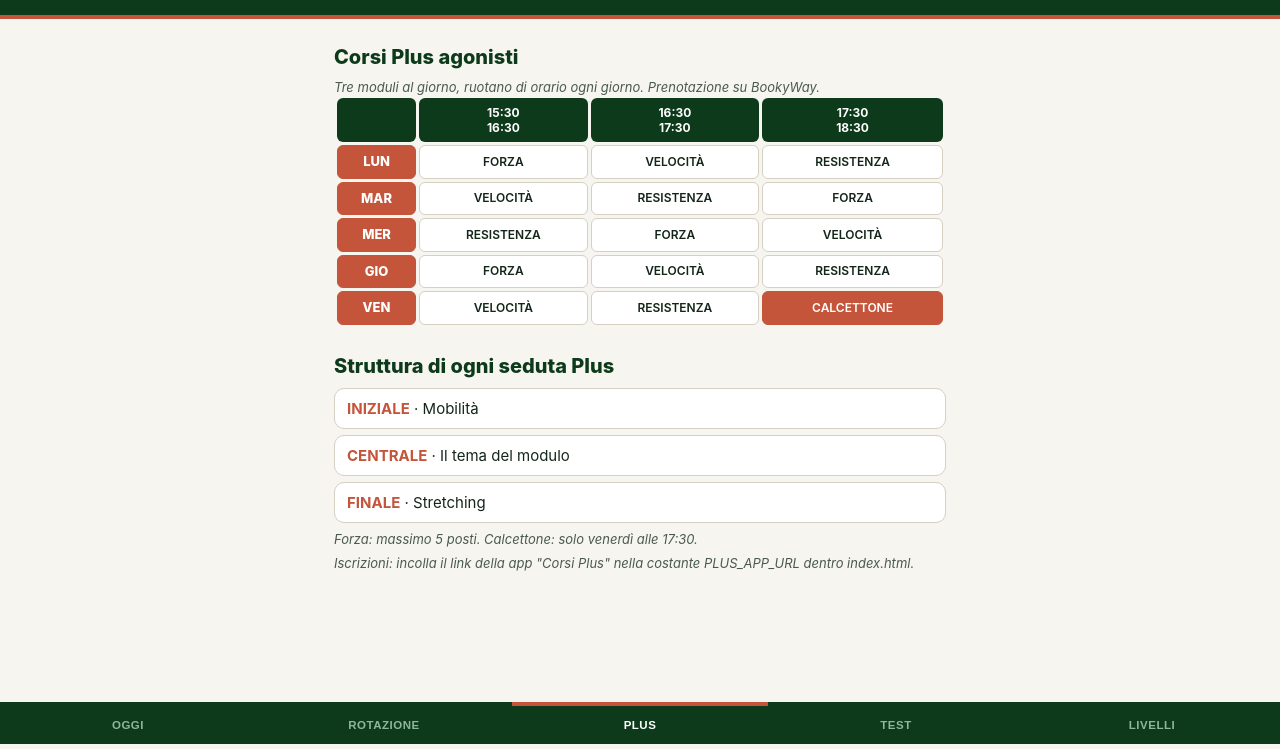
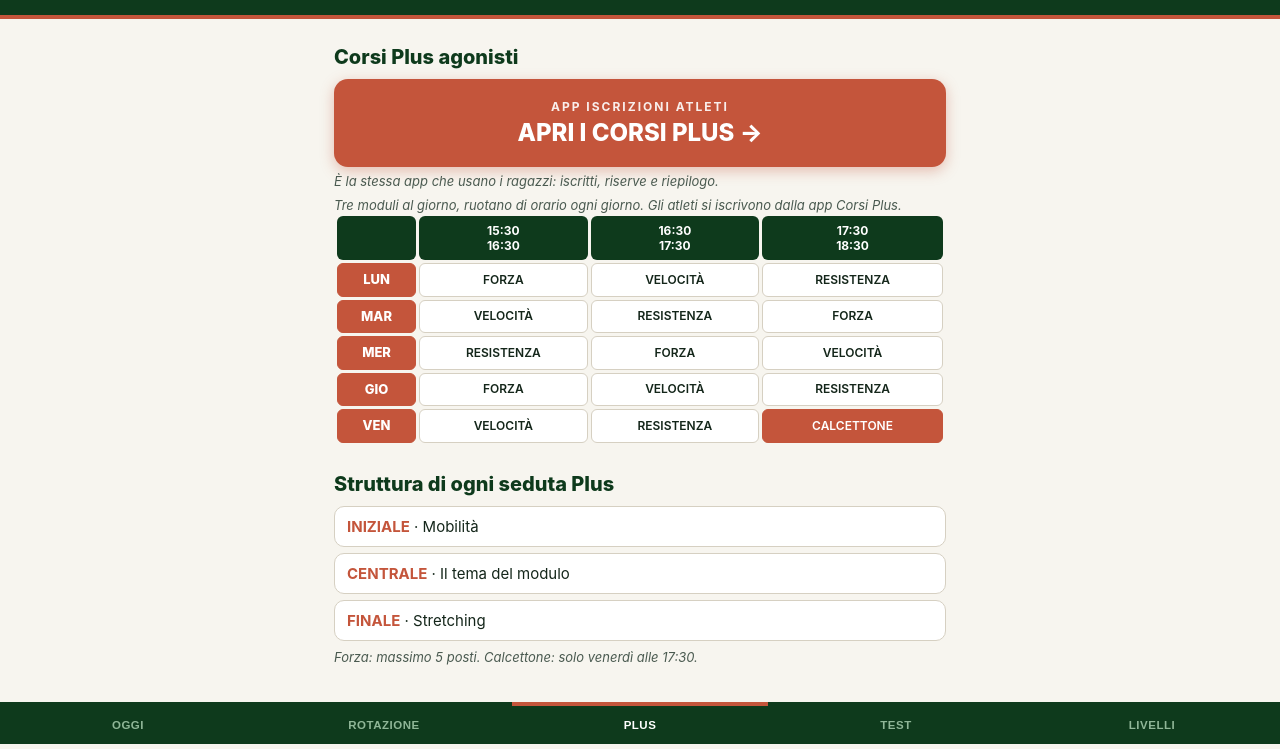
Before and after one commit to mrandrea2/SCALIGERO202627, a plain HTML site: page index.html in a window 1280 px wide. Both pictures are taken after a click on the button "PLUS". Shown: the part 56-805 px from the top of the page. Drawn offline with Linux system fonts and the light colour scheme.

Commit message:
Add files via upload

```diff
--- a/index.html
+++ b/index.html
@@ -126,7 +126,8 @@
   <!-- PLUS -->
   <section id="tab-plus" class="hidden">
     <h2>Corsi Plus agonisti</h2>
-    <p class="note">Tre moduli al giorno, ruotano di orario ogni giorno. Prenotazione su BookyWay.</p>
+    <div id="plusLinkTop"></div>
+    <p class="note">Tre moduli al giorno, ruotano di orario ogni giorno. Gli atleti si iscrivono dalla app Corsi Plus.</p>
     <div id="plusWeek"></div>
     <h2>Struttura di ogni seduta Plus</h2>
     <div class="steps">
@@ -135,7 +136,6 @@
       <div class="step"><b>FINALE</b> · Stretching</div>
     </div>
     <p class="note">Forza: massimo 5 posti. Calcettone: solo venerdì alle 17:30.</p>
-    <div id="plusLink"></div>
   </section>
 
   <!-- TEST -->
@@ -263,8 +263,8 @@ const VISUAL = {
 };
 
 /* ---------- LINK ALLA WEB APP ISCRIZIONI ---------- */
-// Incolla qui il link della app "Corsi Plus" dopo averla pubblicata su Vercel.
-const PLUS_APP_URL = "";
+// App iscrizioni Corsi Plus (quella che ricevono gli atleti).
+const PLUS_APP_URL = "https://bit.ly/PLUSSCALIGERO";
 
 /* ---------- CORSI PLUS: rotazione giornaliera degli orari ---------- */
 const SLOTS = ["15:30 – 16:30","16:30 – 17:30","17:30 – 18:30"];
@@ -474,15 +474,17 @@ function renderPlusToday(){
 }
 
 function renderPlusLink(){
-  const el = document.getElementById("plusLink");
+  const el = document.getElementById("plusLinkTop");
   if(!el) return;
-  el.innerHTML = PLUS_APP_URL
-    ? `<a href="${PLUS_APP_URL}" target="_blank" rel="noopener"
-         style="display:block;background:var(--terra);color:#fff;text-decoration:none;
-         border-radius:12px;padding:16px;text-align:center;font-weight:800;font-size:17px;margin-top:6px">
-         APRI LE ISCRIZIONI →</a>
-       <p class="note">Questo link è quello che ricevono gli atleti.</p>`
-    : `<p class="note">Iscrizioni: incolla il link della app "Corsi Plus" nella costante PLUS_APP_URL dentro index.html.</p>`;
+  el.innerHTML = `
+    <a href="${PLUS_APP_URL}" target="_blank" rel="noopener"
+       style="display:block;background:var(--terra);color:#fff;text-decoration:none;
+       border-radius:14px;padding:20px 16px;text-align:center;margin:4px 0 12px;
+       box-shadow:0 4px 14px rgba(196,85,59,.35)">
+       <span style="display:block;font-size:12px;letter-spacing:2px;font-weight:700;opacity:.9">APP ISCRIZIONI ATLETI</span>
+       <span style="display:block;font-size:24px;font-weight:800;margin-top:4px">APRI I CORSI PLUS →</span>
+    </a>
+    <p class="note" style="margin-top:-6px">È la stessa app che usano i ragazzi: iscritti, riserve e riepilogo.</p>`;
 }
 
 function renderPlusWeek(){
```
Also changed, not shown: 1 other file.
